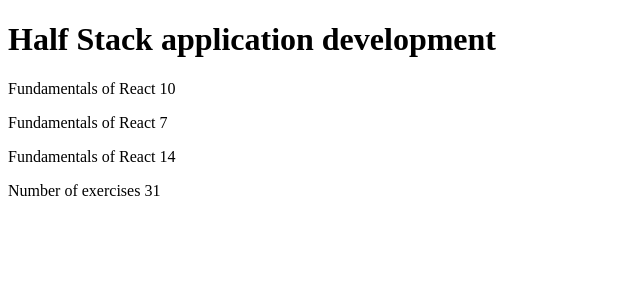
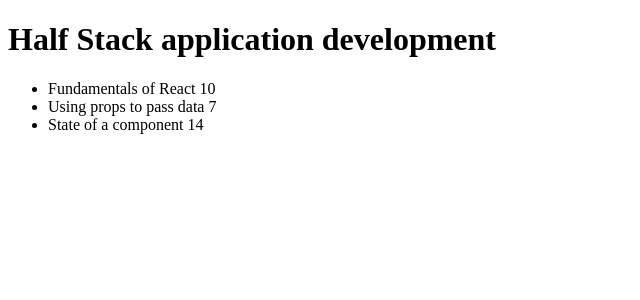
Before and after one commit to davidedr/fullstackopen, a React (Vite) app in the folder part2/courseinfo/: page / in a window 1280 px wide. Shown: the top 300 px of the page, without its empty margins (0-640 px from the left). Built offline with nearby package versions, Linux system fonts and the light colour scheme.

Commit message:
Completes 2.1: Course information step 6

```diff
--- a/part2/courseinfo/src/App.jsx
+++ b/part2/courseinfo/src/App.jsx
@@ -1,57 +1,38 @@
-const Part = (props) => {
-  return(
-    <p>
-      {props.part} {props.exercises}
-    </p>
-  );
-}
-
-const Header = (props) => {
-  return(<h1>{props.course}</h1>);
-}
-
-const Content = (props) => {
+const Course = ({ course}) => {
   return(
     <>
-    <Part part={props.parts[0].name} exercises={props.parts[0].exercises} />
-    <Part part={props.parts[0].name} exercises={props.parts[1].exercises} />
-    <Part part={props.parts[0].name} exercises={props.parts[2].exercises} />
+    <h1>{course.name}</h1>
+    <ul>
+      {course.parts.map(part => <li key={part.id}>{part.name} {part.exercises}</li>)}
+    </ul>
     </>
-  );
-}
-
-const Total = (props) => {
-  let tot_ex = 0;
-  props.parts.forEach(ele => tot_ex += ele.exercises)
-  return(<p>Number of exercises {tot_ex}</p>);
+  )
 }
 
 const App = () => {
   const course = {
+    id: 1,
     name: 'Half Stack application development',
     parts: [
       {
         name: 'Fundamentals of React',
-        exercises: 10
+        exercises: 10,
+        id: 1
       },
       {
         name: 'Using props to pass data',
-        exercises: 7
+        exercises: 7,
+        id: 2
       },
       {
         name: 'State of a component',
-        exercises: 14
+        exercises: 14,
+        id: 3
       }
     ]
   }
 
-  return (
-    <div>
-      <Header course={course.name}/>
-      <Content parts={course.parts} />
-      <Total parts={course.parts} />
-    </div>
-  )
+  return <Course course={course} />
 }
 
 export default App
```
